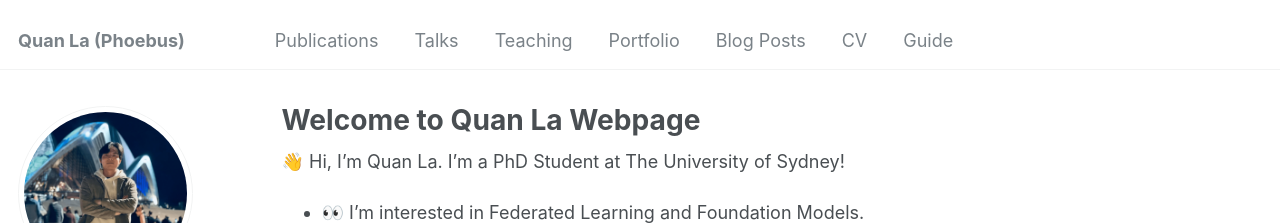
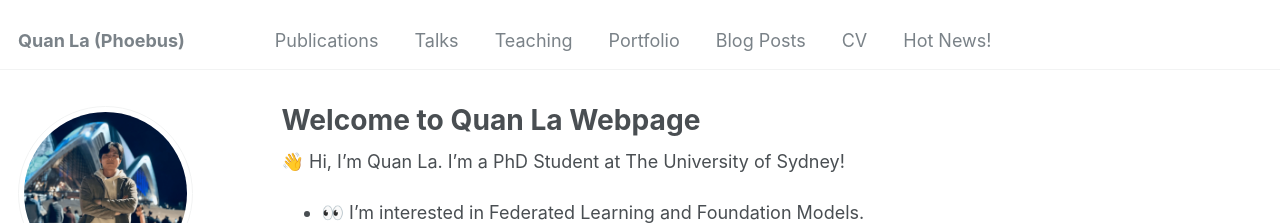
Before and after one commit to lavanquan/lavanquan.github.io, a Jekyll site: the page built from _pages/about.md, in a window 1280 px wide. Shown: the top 223 px of the page. Built offline with Jekyll 4.4.1, drawn with Linux system fonts in a browser that asks for light colours; some web fonts are replaced.

Commit message:
Update navigation.yml

```diff
--- a/_data/navigation.yml
+++ b/_data/navigation.yml
@@ -23,5 +23,5 @@ main:
   - title: "CV"
     url: /cv/
 
-  - title: "Guide"
+  - title: "Hot News!"
     url: /markdown/
```
